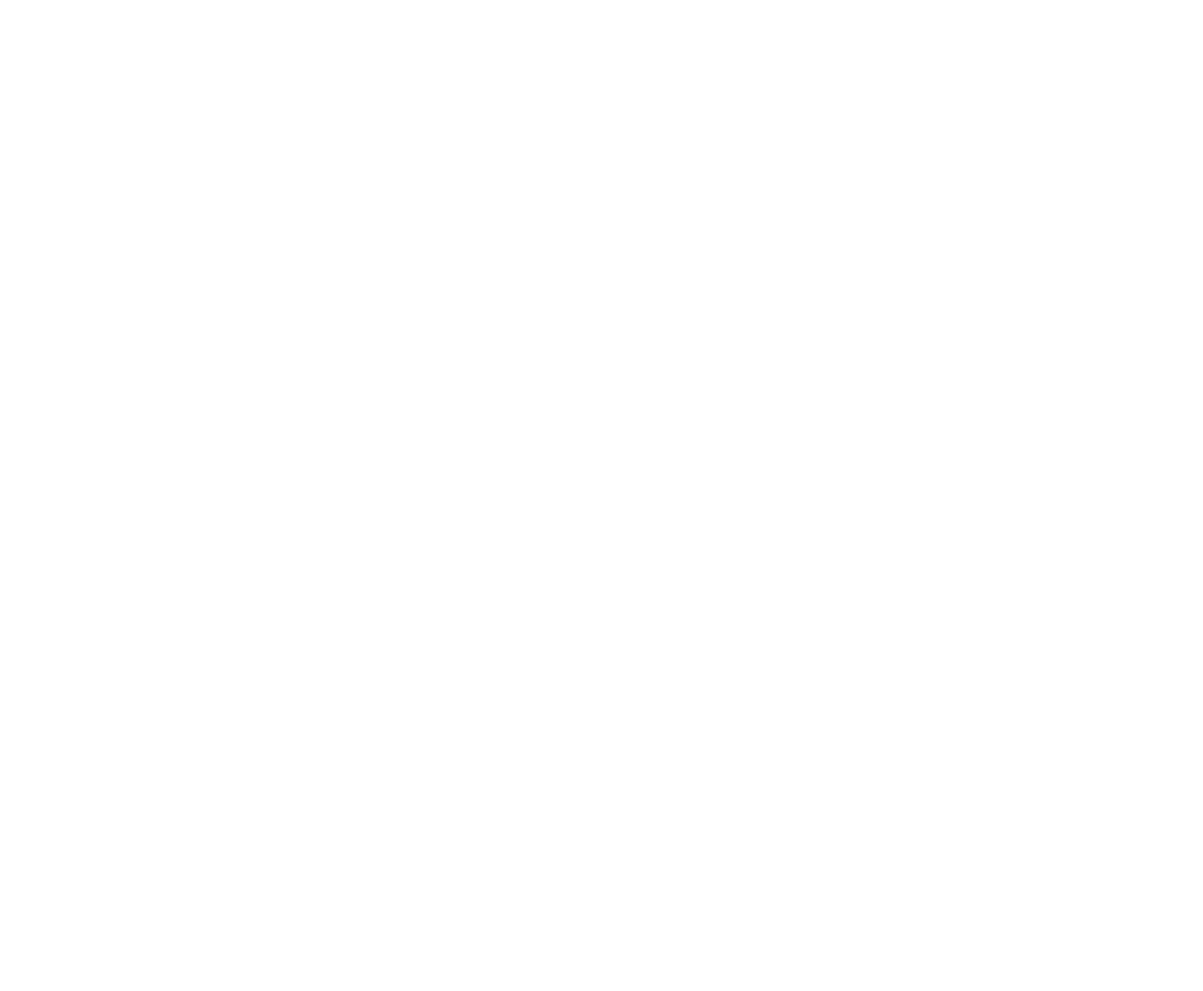
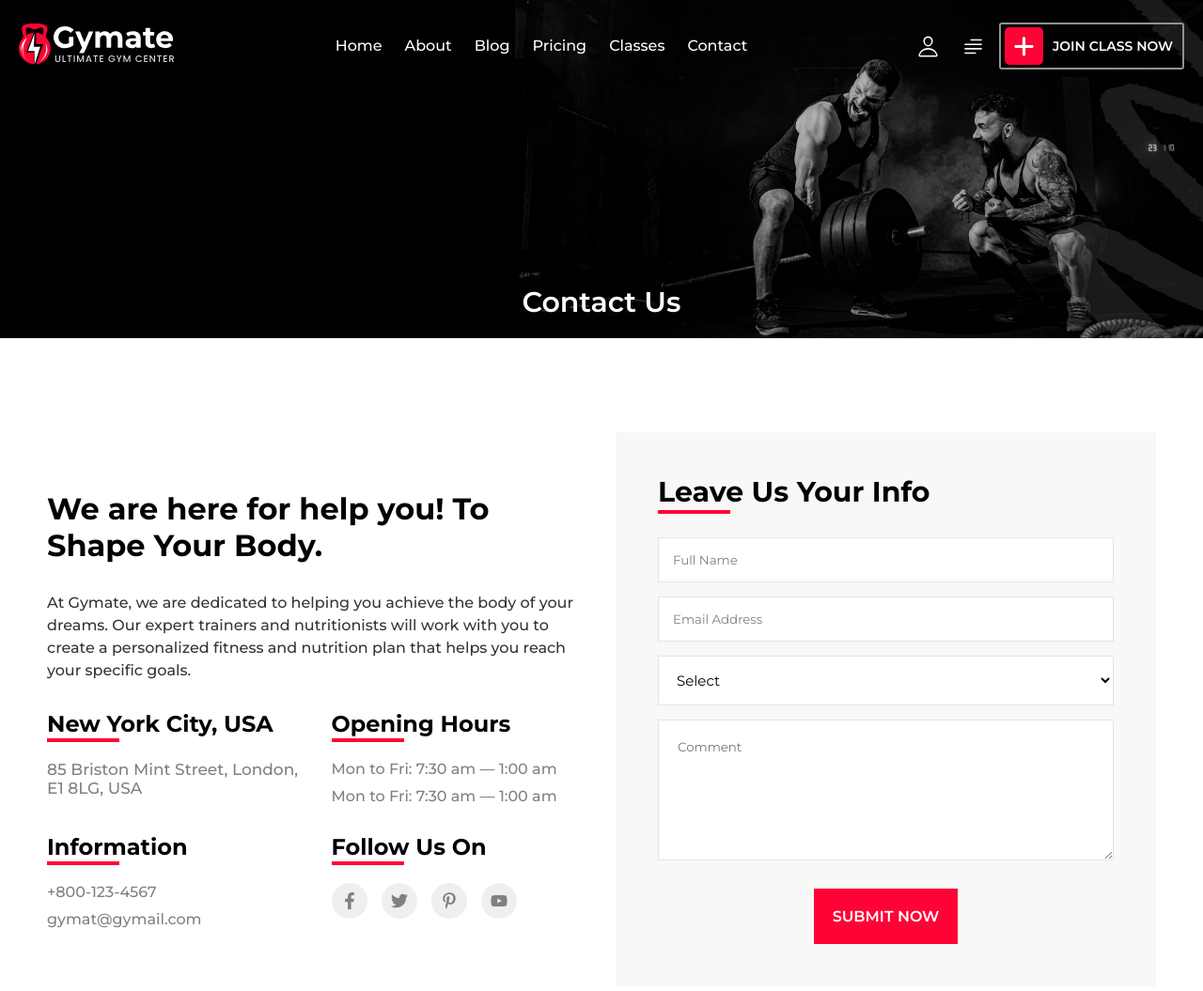
Before and after one commit to shreyash19-pixel/gym-app, a React (Create React App) app: page /Contact in a window 1280 px wide. Before the commit this address had no page. Shown: the top 1055 px of the page at 94% size. Before the commit the page ends 800 px from the top, so only its background shows below. Built offline with nearby package versions, Linux system fonts and the light colour scheme.

Commit message:
added-new-page

```diff
--- a/src/App.js
+++ b/src/App.js
@@ -4,6 +4,7 @@
 import { useState } from "react";
 import SignUp from "./components/SignUp";
 import SignIn from "./components/SignIn";
+import Contact from "./components/Contact";
 function App() {
 
   const [slider, setSlider] = useState(false)
@@ -20,6 +21,7 @@
           <Route path = "/" element = {<Home />} />
           <Route path = "/SignUp" element = {<SignUp />} />
           <Route path = "/SignIn" element = {<SignIn />} />
+          <Route path = "/Contact" element = {<Contact />} />
         </Routes>
       </AppContext.Provider>
     </Router>
--- /dev/null
+++ b/src/components/Contact/index.jsx
@@ -0,0 +1,118 @@
+import React from 'react'
+import { SignupContainer, SignupHeader } from '../../styles/SignUp'
+import Nav from '../Nav'
+import { ContactContainer, ContactForm, ContactFormWrap, ContactIconWrap, ContactInfoTitle, ContactInfoWrap, ContactInputWrap, ContactTitle, ContactWrap, GymComment, GymFeaturesOption, GymFeaturesSelect, LocationContainer, MapContainer, MapIFrame, NameInput, SubmitBtn, SubmitBtnWrap } from '../../styles/Contact'
+import { AboutDesc } from '../../styles/Slider'
+import { Footer2Perk,  Footer2Wrap, FooterIcon,TimeWrap } from '../../styles/Footer'
+import { FaFacebookF } from "react-icons/fa";
+import { FaTwitter } from "react-icons/fa";
+import { FaPinterestP } from "react-icons/fa";
+import { FaYoutube } from "react-icons/fa";
+import Footer from '../Footer'
+
+const Contact = () => {
+
+    const icons = [
+        {icon: <FaFacebookF />},
+        {icon: <FaTwitter />},
+        {icon: <FaPinterestP />},
+        {icon: <FaYoutube />}
+    ]
+
+    const gymFeatures = [
+        {feature : "Body Building"},
+        {feature : "Boxing"},
+        {feature : "Running"},
+        {feature : "Fitness"},
+        {feature : "Yoga"},
+        {feature : "Workout"},
+        {feature : "Karate"},
+        {feature : "Meditation"},
+        {feature : "Cycling"},
+    ]
+  return (
+    <SignupContainer>
+        <Nav/>
+        <SignupHeader>
+            Contact Us
+        </SignupHeader>
+        <ContactContainer>
+            <ContactWrap>
+                <ContactInfoWrap>
+                    <ContactInfoTitle>
+                    We are here for help you! To Shape Your Body.
+                    </ContactInfoTitle>
+                    <AboutDesc>
+                            At Gymate, we are dedicated to helping you achieve the body of your dreams. Our expert trainers and nutritionists will work with you to create a personalized fitness and nutrition plan that helps you reach your specific goals.
+                    </AboutDesc>
+                    <LocationContainer>
+                        <Footer2Wrap>
+                            <ContactTitle >New York City, USA</ContactTitle>
+                            <Footer2Perk>85 Briston Mint Street, London, E1 8LG, USA</Footer2Perk>
+                        </Footer2Wrap>
+                        <Footer2Wrap>
+                            <ContactTitle >Opening Hours</ContactTitle>
+                            <div style={{display: "flex", flexDirection: "column", gap: "10px"}}>
+                                <TimeWrap>
+                                    Mon to Fri: 7:30 am — 1:00 am
+                                </TimeWrap>
+                                <TimeWrap>
+                                    Mon to Fri: 7:30 am — 1:00 am
+                                </TimeWrap>
+                            </div>
+                        </Footer2Wrap>
+                        <Footer2Wrap>
+                            <ContactTitle >Information</ContactTitle>
+                            <div style={{display: "flex", flexDirection: "column", gap: "10px"}}>
+                                <TimeWrap>
+                                    +800-123-4567
+                                </TimeWrap>
+                                <TimeWrap>
+                                    gymat@gymail.com
+                                </TimeWrap>
+                            </div>
+                        </Footer2Wrap>
+                        <Footer2Wrap>
+                            <ContactTitle contact = "true">Follow Us On</ContactTitle>
+                            <ContactIconWrap>
+                                {icons.map((i) => (
+                                <FooterIcon >
+                                    {i.icon}
+                                </FooterIcon>
+                                ))}
+                            </ContactIconWrap>
+                        </Footer2Wrap>
+                    </LocationContainer>
+                </ContactInfoWrap>
+                <ContactFormWrap>
+                    <ContactForm>
+                        <ContactTitle style={{fontSize: "30px"}}>Leave Us Your Info</ContactTitle>
+                        <ContactInputWrap>
+                            <NameInput type = "text" placeholder='Full Name'/>
+                            <NameInput type = "email" placeholder='Email Address'/>
+                            <GymFeaturesSelect>
+                                <GymFeaturesOption disabled value="" selected>Select</GymFeaturesOption>
+                                {gymFeatures.map((features) => (
+                                <GymFeaturesOption >{features.feature}</GymFeaturesOption>
+                                ))}
+                            </GymFeaturesSelect>
+                            <GymComment placeholder='Comment'>
+
+                            </GymComment>
+                        </ContactInputWrap>
+                        <SubmitBtnWrap>
+                            <SubmitBtn>SUBMIT NOW</SubmitBtn>
+                        </SubmitBtnWrap>
+                    </ContactForm>
+                </ContactFormWrap>
+            </ContactWrap>
+        </ContactContainer>
+        <MapContainer>
+            <MapIFrame src = "https://www.google.com/maps/embed?pb=!1m18!1m12!1m3!1d3762.2496846846575!2d72.80684677396157!3d19.444798840293668!2m3!1f0!2f0!3f0!3m2!1i1024!2i768!4f13.1!3m3!1m2!1s0x3be7a97f40f0d919%3A0xebeec7d2f5d5098!2sYashwant%20Nagar%20Rd%2C%20Virar%20East%2C%20Virar%2C%20Maharashtra%20401303!5e0!3m2!1sen!2sin!4v1708424699801!5m2!1sen!2sin" allowfullscreen="" loading="lazy" referrerpolicy="no-referrer-when-downgrade"></MapIFrame>
+        </MapContainer>
+        <Footer/>
+    </SignupContainer>
+  )
+}
+
+export default Contact
--- a/src/components/Nav/index.jsx
+++ b/src/components/Nav/index.jsx
@@ -1,5 +1,5 @@
 import React,{useContext, useState} from 'react'
-import {CrossWrap, ResponsiveWrap,Hamburger,ContactUsWrap, IconWrap, JoinNowWrap, LogoImg, LogoWrap, NavBar, NavLinks, NavLinksWrap, NavbarWrap } from '../../styles/Nav'
+import {CrossWrap, ResponsiveWrap,Hamburger,ContactUsWrap, IconWrap, JoinNowWrap, LogoImg, LogoWrap, NavBar, NavLinks, NavLinksWrap, NavbarWrap, JoinUsIcon } from '../../styles/Nav'
 import { IoPersonOutline } from "react-icons/io5";
 import { BsTextParagraph } from "react-icons/bs";
 import { FaPlus } from "react-icons/fa6";
@@ -16,12 +16,10 @@
     const navLinks = [
         {title : "Home", link : "#Home"},
         {title : "About", link : "#About"},
-        {title : "Gallery", link : "#Gallery"},
-        {title : "Schedule", link : "#Schedule"},
         {title : "Blog", link : "#Blog"},
         {title : "Pricing", link : "#Pricing"},
         {title : "Classes", link : "#Classes"},
-        {title : "Contact", link : "#Contact"}
+        {title : "Contact", link : "/Contact"}
     ]
 
     const [nav, setNav] = useState(false)
@@ -76,10 +74,10 @@
                 <IconWrap onClick={() => setSlider(!slider)}>
                     <BsTextParagraph />
                 </IconWrap>
-                <JoinNowWrap>
-                    <IconWrap join = "true">
-                        <FaPlus />
-                    </IconWrap>
+                <JoinNowWrap onClick={() => navigate("/Contact")}>
+                    <JoinUsIcon>
+                      <FaPlus />
+                    </JoinUsIcon>
                     JOIN CLASS NOW
                 </JoinNowWrap>
             </ContactUsWrap>
--- a/src/index.css
+++ b/src/index.css
@@ -4,6 +4,7 @@
   box-sizing: border-box;
   font-family: "Montserrat", sans-serif;
   scrollbar-width: thin;
+  scroll-behavior: smooth;
 }
 
 body {
--- /dev/null
+++ b/src/styles/Contact/index.jsx
@@ -0,0 +1,175 @@
+import styled from "styled-components";
+
+export const ContactContainer = styled.div`
+    width: 100%;
+    padding: 100px 50px;
+    display: flex;
+    justify-content: center;
+
+    @media (max-width: 425px)
+    {
+        padding-inline: 20px;
+    }
+`
+
+export const ContactWrap = styled.div`
+    width: 100%;
+    max-width: 1240px;
+    display: flex;
+    justify-content: center;
+    gap: 30px;
+
+    @media (max-width: 1000px)
+    {
+        flex-direction: column;
+    }
+`
+
+export const ContactIconWrap = styled.div`
+    display: flex;
+    gap: 15px;
+    justify-content: flex-start;
+
+    @media (max-width: 620px)
+    {
+        justify-content: center;
+    }
+`
+
+
+export const ContactInfoWrap = styled.div`
+    width: 100%;
+    display: flex;
+    flex-direction: column;
+    justify-content: center;
+    gap: 30px;
+
+    @media (max-width: 620px)
+    {
+        text-align: center;
+        align-items: center;
+    }
+`
+
+export const ContactInfoTitle = styled.h1`
+
+`
+
+
+export const ContactFormWrap = styled.div`
+    width: 100%;
+`
+
+export const LocationContainer = styled.div`
+    display: grid;
+    grid-template-columns: repeat(2,minmax(0,1fr));
+    grid-template-rows: repeat(2, minmax(0,1fr));
+    row-gap: 30px;
+    grid-gap: 30px;
+
+    @media (max-width: 620px)
+    {
+        grid-template-columns: 1fr;
+    }
+`
+
+export const ContactTitle = styled.div`
+    color: black;
+    font-weight: 700;
+    font-size: 24px;
+    position: relative;
+
+    &::after{
+        content: "";
+        width: 77px;
+        height: 4px;
+        background-color: #FF0336;
+        position: absolute;
+        bottom: -5px;
+        left:0;
+
+        @media (max-width: 620px)
+        {
+            display: none;
+        }
+    }
+
+
+`
+
+export const ContactForm = styled.div`
+    width: 100%;
+    height: 100%;
+    background-color: #F8F8F8;
+    display: flex;
+    flex-direction: column;
+    gap: 30px;
+    padding: 45px;
+
+    @media (max-width: 450px)
+    {
+        padding-inline: 20px;
+    }
+`
+
+export const ContactInputWrap = styled.div`
+    width: 100%;
+    display: flex;
+    flex-direction: column;
+    gap: 15px;
+`
+
+export const NameInput = styled.input`
+    width: 100%;
+    padding: 15px;
+    border: 1px solid #E4E4E4;
+    background-color: white;
+
+    &::placeholder{
+        color: grey;
+    }
+`
+
+export const GymFeaturesSelect = styled.select`
+    padding: 15px;
+    outline: none;
+    border: 1px solid #E4E4E4;
+    background-color: white;
+    font-size: 15px;
+`
+
+export const GymFeaturesOption = styled.option`
+
+`
+
+export const GymComment = styled.textarea`
+    padding: 20px;
+    outline: none;
+    border: 1px solid #E4E4E4;
+    background-color: white;
+    min-height: 150px;
+`
+
+export const SubmitBtnWrap = styled.div`
+    display: flex;
+    justify-content: center;
+    align-items: center;
+`
+
+export const SubmitBtn = styled.div`
+    padding: 20px;
+    text-align: center;
+    color: white;
+    font-weight: 600;
+    background-color: #FF0336;
+`
+
+export const MapContainer = styled.div`
+    width: 100%;
+`
+
+export const MapIFrame = styled.iframe`
+    width: 100%;
+    min-height : 450px;
+    border: none;
+`
--- a/src/styles/Footer/index.jsx
+++ b/src/styles/Footer/index.jsx
@@ -95,6 +95,8 @@
         bottom: -5px;
         left:0;
     }
+
+
 `
 
 export const Footer2Perk = styled.div`
--- a/src/styles/Nav/index.jsx
+++ b/src/styles/Nav/index.jsx
@@ -48,10 +48,10 @@
     color: white;
     font-size: 16px;
     font-weight: 500;
+    transition: all .4s ease-in-out;
 
     &:hover{
         color: #FF0336;
-        transition: all .4s ease-in-out;
     }
 
     @media (max-width: 1200px)
@@ -136,15 +136,42 @@
     padding: 8px;
     font-weight: 600;
     cursor: pointer;
-    background-color: ${(props) => (props.join ? "#FF0336":"transparent")};
+    background-color: transparent;
     height: 40px;
     border-radius: 5px;
+    transition: all .5s;
 
     @media (max-width: 450px)
     {
         font-size: 20px;
     }
+
+    &:hover{
+        color: #FF0336;
+    }
 `
+
+
+export const JoinUsIcon = styled.div`
+    color: white;
+    font-size: 25px;
+    padding: 8px;
+    font-weight: 600;
+    cursor: pointer;
+    background-color: #FF0336;
+    height: 40px;
+    border-radius: 5px;
+    transition: all .5s;
+
+    @media (max-width: 450px) {
+        font-size: 20px;
+    }
+
+    &:hover {
+        transform: rotate(360deg); /* Rotate 360 degrees when hovered */
+    }
+`;
+
 
 export const JoinNowWrap = styled.div`
     display: flex;
@@ -156,6 +183,7 @@
     color: white;
     font-size: 14px;
     font-weight: 600;
+    cursor: pointer;
 
     @media (max-width: 620px)
     {
--- a/src/views/About/index.jsx
+++ b/src/views/About/index.jsx
@@ -19,7 +19,7 @@
     ]
 
   return (
-    <AboutContainer>
+    <AboutContainer id = "About">
         <AboutWrap>
             <AboutCardsContainer>
                 {cards.map((card) => (
--- a/src/views/Blog/index.jsx
+++ b/src/views/Blog/index.jsx
@@ -16,7 +16,7 @@
     ]
 
   return (
-    <BlogContainer>
+    <BlogContainer id = "Blog">
         <BlogWrap>
             <HeadingWrap>
                 <HeroImgWrap>
--- a/src/views/Classes/index.jsx
+++ b/src/views/Classes/index.jsx
@@ -12,7 +12,7 @@
 
 const Classes = () => {
   return (
-    <ClassesContainer>
+    <ClassesContainer id = "Classes">
         <ClassesWrap>
             <HeadingWrap>
                 <HeroImgWrap>
--- a/src/views/Hero/index.jsx
+++ b/src/views/Hero/index.jsx
@@ -8,7 +8,7 @@
 
 const Hero = () => {
   return (
-    <HeroContainer>
+    <HeroContainer id = "Home">
         <HeroInfoContainer>
         <HeroInfoWrap>
             <HeroImgWrap>
--- a/src/views/Pricing/index.jsx
+++ b/src/views/Pricing/index.jsx
@@ -19,7 +19,7 @@
     ]
 
   return (
-    <PriceContainer>
+    <PriceContainer id = "Pricing">
         <ClassesWrap coach = "true">
             <HeadingWrap style={{zIndex: "2"}}>
                 <HeroImgWrap>
```
